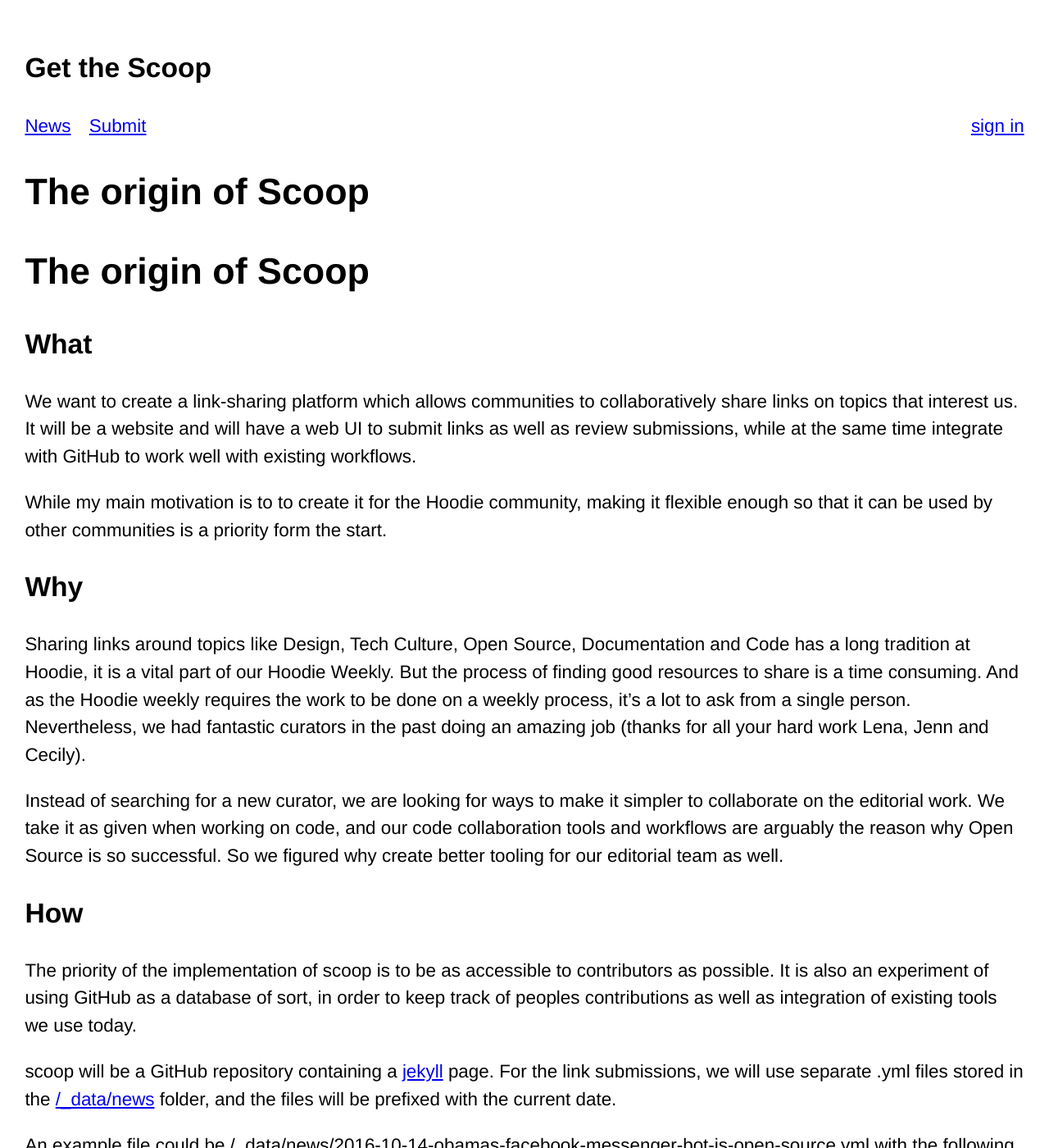
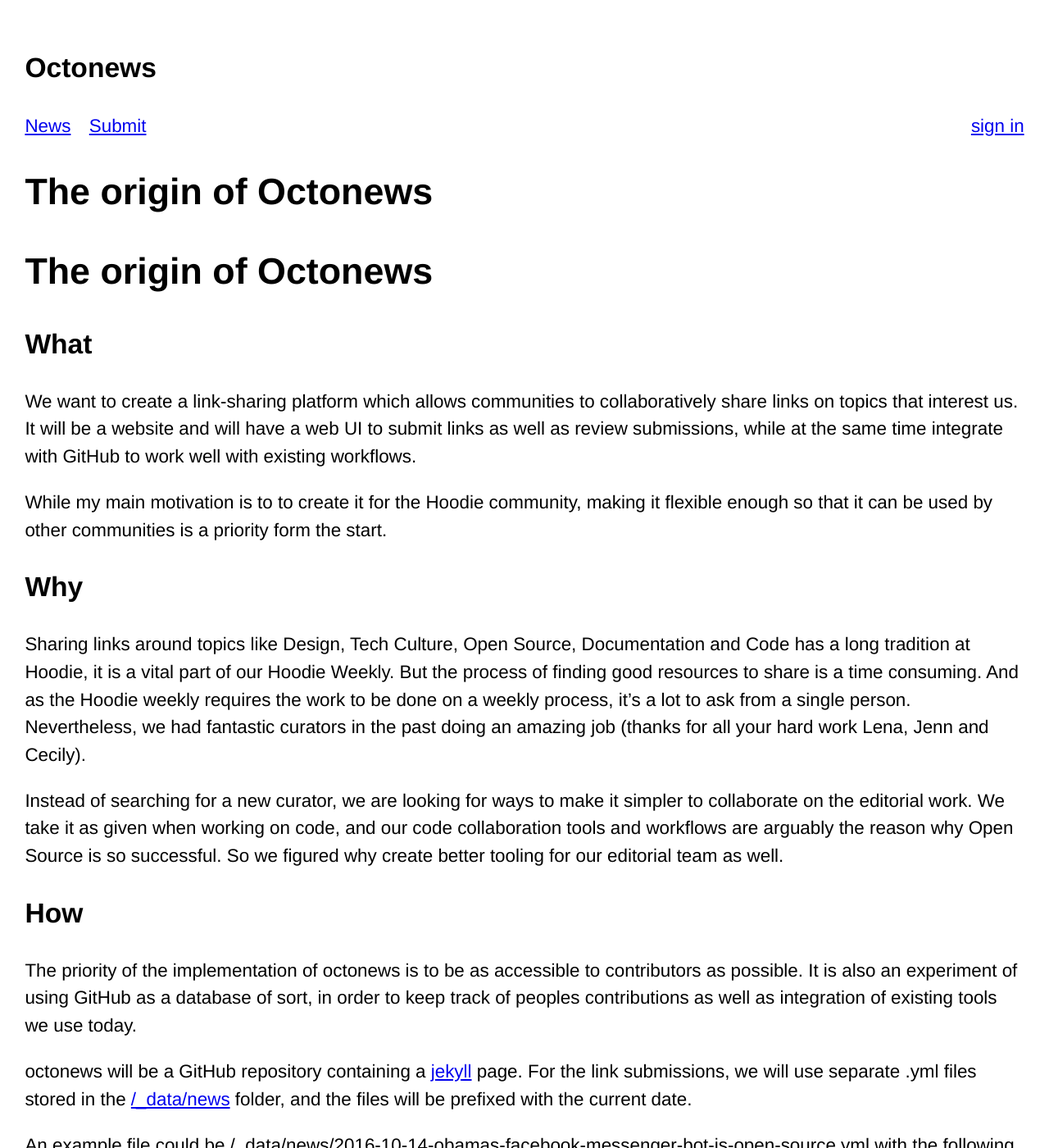
Before and after one commit to octonews/octonews, a Jekyll site: the page built from ORIGIN.md, in a window 1280 px wide and 1400 px high. Shown: the whole window at 82% size. Built offline with Jekyll 4.4.1, drawn with Linux system fonts in a browser that asks for light colours; nearby versions of some CDN libraries; our own code applies the rules of GitHub Pages for plain Markdown files.

Commit message:
refactor: rename to Octonews (#31)

````diff
--- a/CNAME
+++ b/CNAME
@@ -1 +1 @@
-scoop.martynus.net
+octonews.org
--- a/ORIGIN.md
+++ b/ORIGIN.md
@@ -1,4 +1,4 @@
-# The origin of Scoop
+# The origin of Octonews
 
 ## What
 
@@ -15,9 +15,9 @@ Instead of searching for a new curator, we are looking for ways to make it simpl
 
 ## How
 
-The priority of the implementation of `scoop` is to be as accessible to contributors as possible. It is also an experiment of using GitHub as a database of sort, in order to keep track of peoples contributions as well as integration of existing tools we use today.
+The priority of the implementation of `octonews` is to be as accessible to contributors as possible. It is also an experiment of using GitHub as a database of sort, in order to keep track of peoples contributions as well as integration of existing tools we use today.
 
-`scoop` will be a GitHub repository containing a [jekyll](https://jekyllrb.com) page. For the link submissions, we will use separate `.yml` files stored in the [`/_data/news`](https://jekyllrb.com/docs/datafiles/#the-data-folder) folder, and the files will be prefixed with the current date.
+`octonews` will be a GitHub repository containing a [jekyll](https://jekyllrb.com) page. For the link submissions, we will use separate `.yml` files stored in the [`/_data/news`](https://jekyllrb.com/docs/datafiles/#the-data-folder) folder, and the files will be prefixed with the current date.
 
 An example file could be `/_data/news/2016-10-14-obamas-facebook-messenger-bot-is-open-source.yml` with the following content
 
@@ -43,7 +43,7 @@ The links can be rendered with a loop like
 {% endfor %}
 ```
 
-Instead of using a text editor or the github.com UI to submit a new link, `scoop` will include a form which will utilise GitHub’s API to create a fork, the .yml file and the pull request. People submitting news will need to login with their GitHub account but don’t need any experience in `.git`, `.github` or `.yml` files at all.
+Instead of using a text editor or the github.com UI to submit a new link, `octonews` will include a form which will utilise GitHub’s API to create a fork, the .yml file and the pull request. People submitting news will need to login with their GitHub account but don’t need any experience in `.git`, `.github` or `.yml` files at all.
 
 Once a PR got submitted, the maintainers team can review and merge the PR, after which the page will be rebuild automatically and the link will appear on the GitHub page.
 
--- a/_config.yml
+++ b/_config.yml
@@ -1,5 +1,4 @@
-
 # Make URLs not require an HTML extensions.
 permalink: pretty
 
-title: Get the Scoop
+title: Octonews
--- a/_includes/foot.html
+++ b/_includes/foot.html
@@ -2,5 +2,5 @@
   src="https://code.jquery.com/jquery-3.2.1.min.js"
   integrity="sha256-hwg4gsxgFZhOsEEamdOYGBf13FyQuiTwlAQgxVSNgt4="
   crossorigin="anonymous"></script>
-<script src="/assets/scoop.js"></script>
+<script src="/assets/octonews.js"></script>
 <script src="/assets/main.js"></script>
--- a/assets/main.js
+++ b/assets/main.js
@@ -1,4 +1,4 @@
-/* global $, Scoop */
+/* global $, Octonews */
 
 const $submitForm = $('#submit-url')
 const $accountTab = $('#account')
@@ -11,8 +11,8 @@ $body.on('click', '[data-action="login"]', handleLoginClick)
 $body.on('click', '[data-action="logout"]', handleLogoutClick)
 $pendingLinks.on('click', '[data-action="accept"]', handleLinkAcceptClick)
 
-if (Scoop.isSignedIn()) {
-  renderSignedIn(Scoop.get('account'))
+if (Octonews.isSignedIn()) {
+  renderSignedIn(Octonews.get('account'))
   renderPendingLinks()
 } else {
   renderSignedOut()
@@ -30,7 +30,7 @@ function handleUrlSubmit (event) {
   const url = $submitForm.find('[name=url]').val()
   const title = $submitForm.find('[name=title]').val()
 
-  Scoop.submitLink({url, title})
+  Octonews.submitLink({url, title})
 
   .then((response) => {
     window.alert('link submitted')
@@ -47,13 +47,13 @@ function handleUrlSubmit (event) {
 
 function handleLoginClick (event) {
   event.preventDefault()
-  return Scoop.signIn()
+  return Octonews.signIn()
 }
 
 function handleLogoutClick (event) {
   event.preventDefault()
 
-  Scoop.signOut()
+  Octonews.signOut()
 
   .then(({login}) => {
     console.log(`${login} signed out`)
@@ -66,7 +66,7 @@ function handleLinkAcceptClick (event) {
 
   const pullRequestNumber = $(event.target).closest('[data-nr]').data('nr')
 
-  Scoop.acceptPendingLink(pullRequestNumber)
+  Octonews.acceptPendingLink(pullRequestNumber)
 
   .then(() => {
     return updatePendingLinks()
@@ -102,7 +102,7 @@ function handleOAuthRedirect () {
 
   renderAccountLoading()
 
-  Scoop.fetchAccount({
+  Octonews.fetchAccount({
     code: code,
     state: responseState
   })
@@ -141,7 +141,7 @@ function renderSignedOut () {
 }
 
 function renderPendingLinks () {
-  const pending = Scoop.get('pendingLinks')
+  const pending = Octonews.get('pendingLinks')
 
   if (!pending) return
 
@@ -166,10 +166,10 @@ function renderPendingLinks () {
 }
 
 function updatePendingLinks () {
-  return Scoop.getPendingLinks()
+  return Octonews.getPendingLinks()
 
   .then((pending) => {
-    Scoop.set('pendingLinks', pending)
+    Octonews.set('pendingLinks', pending)
     renderPendingLinks()
   })
 
--- a/assets/scoop.js
+++ b/assets/octonews.js
@@ -1,12 +1,12 @@
 /* global $, localStorage, btoa */
-window.Scoop = (function () {
+window.Octonews = (function () {
   const LOGIN_SERVER_BASEURL = 'https://github-login.glitch.me'
   const GITHUB_API_BASEURL = 'https://api.github.com'
   const GITHUB_OAUTH_URL = 'http://github.com/login/oauth/authorize'
   const GITHUB_SCOPES = [
-    'repo' // once we make scoop public, change it to 'public_repo'
+    'public_repo'
   ]
-  const GITHUB_REPO = `gr2m/scoop`
+  const GITHUB_REPO = `octonews/octonews`
 
   const CLIENT_ID = window.location.hostname === 'localhost' ? '12556b17f8b4fc3f3974' : 'fea7761d62c6ab170278'
   const ENV_PREFIX = window.location.hostname === 'localhost' ? '/local' : ''
@@ -112,7 +112,7 @@ window.Scoop = (function () {
 Title: ${title}
 Url: ${url}
 
-Submitted with [🥄 Scoop](https://github.com/gr2m/scoop)!
+Submitted with [🐙📰 Octonews](https://github.com/octonews/octonews)!
 `,
           // btoa creates a base-64 encoded string
           // https://developer.mozilla.org/en-US/docs/Web/API/WindowOrWorkerGlobalScope/btoa
@@ -135,7 +135,7 @@ Submitted with [🥄 Scoop](https://github.com/gr2m/scoop)!
           body: `Title: ${title}
 Url: ${url}
 
-Submitted with [🥄 Scoop](https://github.com/gr2m/scoop)!`,
+Submitted with [🐙📰 Octonews](https://github.com/octonews/octonews)!`,
           maintainer_can_modify: true
         }
       })
````
Also changed, not shown: README.md.
